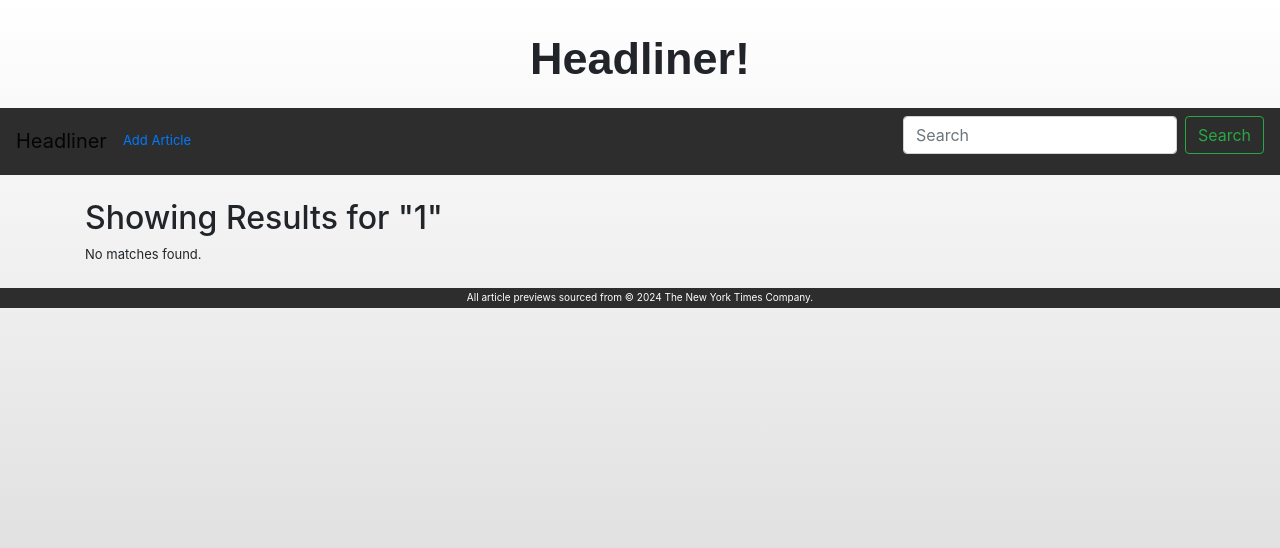
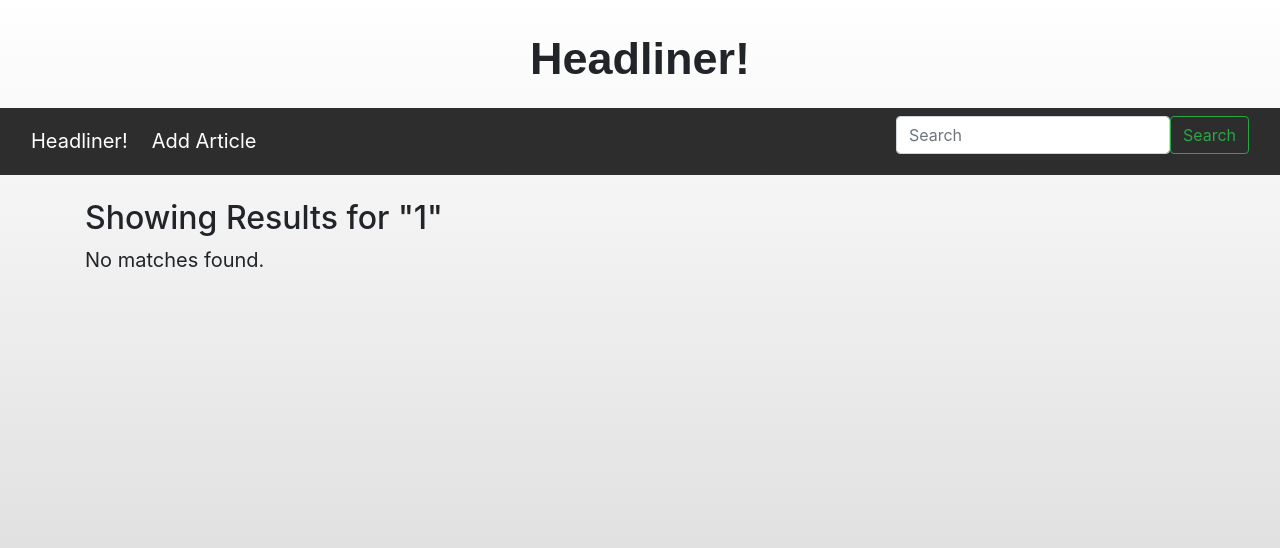
Before and after one commit to sam-braun/nyt-headliner, a Flask app: page /search_link/1 in a window 1280 px wide. Shown: the top 548 px of the page. Run offline with Flask 3, Linux system fonts and the light colour scheme; some libraries are stand-ins or nearby versions; some web fonts are replaced.

Commit message:
this is what I submitted

```diff
--- a/server.py
+++ b/server.py
@@ -41,13 +41,14 @@ def get_matches(query):
                 kw in elem['keywords'] for kw in keyword_matches)]
 
         all_matches = title_matches + abstract_matches + keyword_article_matches
+        all_articles = [elem for elem in all_matches]
         article_count = len(set([elem['title'] for elem in all_matches]))
 
         # print(f"Title matches: {title_matches}")
         # print(f"Abstract matches: {abstract_matches}")
         # print(f"Keyword matches: {keyword_article_matches}")
 
-    return title_matches, abstract_matches, keyword_article_matches, article_count
+    return title_matches, abstract_matches, all_articles, article_count
 
 
 def highlight_term(original_text, term):
--- a/static/main.css
+++ b/static/main.css
@@ -2,6 +2,7 @@
 
 body {
   font-size: 13px;
+
   background: linear-gradient(white, lightgrey) !important;
 }
 
@@ -18,14 +19,8 @@ body {
   align-items: center;
 }
 
-.footer {
-  background-color: rgb(45, 45, 45) !important;
-  height: 20px;
-  color: white;
-  font-size: 10px;
-  align-items: center;
-  padding-top: 2px;
-}
+
+
 
 .title {
   font-size: 45px;
--- /dev/null
+++ b/templates/featured_item.html
@@ -0,0 +1 @@
+<!-- Samuel Braun slb2250 -->
--- a/templates/layout.html
+++ b/templates/layout.html
@@ -24,45 +24,65 @@
     <link href="https://fonts.cdnfonts.com/css/chomsky" rel="stylesheet"> <!-- logo -->
 
     <title>Headliner</title>
+
+    <style>
+        .menu-item {
+            color: white !important;
+            font-size: 20px;
+        }
+    </style>
 </head>
 
 <body>
     <div class="title">Headliner!</div>
-    <nav class="navbar navbar-expand-lg navbar-light bg-light navbary">
-        <a class="navbar-brand" href="/">Headliner</a>
-        <a href="/add">Add Article</a>
-        <!-- ADD ABOUT, DATE AND TIME -->
-        <div class="ml-auto" id="navbarNav">
-            <form class="form-inline" action="/search" method="get" id="searchForm">
-                <input class="form-control mr-sm-2" type="search" placeholder="Search" name="query" id="searchInput">
-                <button class="btn btn-outline-success my-2 my-sm-0" type="submit">Search</button>
+    <nav class="navbar navbar-expand-lg navbar-light bg-light">
+        <div class="container-fluid">
+            <a class="menu-item navbar-brand" href="/">Headliner!</a>
+            <button class="navbar-toggler" type="button" data-bs-toggle="collapse" data-bs-target="#navbarNavAltMarkup" aria-controls="navbarNavAltMarkup" aria-expanded="false" aria-label="Toggle navigation">
+                <span class="navbar-toggler-icon"></span>
+            </button>
+            <div class="collapse navbar-collapse justify-content-between" id="navbarNavAltMarkup">
+                <div class="navbar-nav">
+                    <a class=" menu-item nav-link active" aria-current="page" href="/add">Add Article</a>
+                </div>
+                <form class="d-flex" action="/search" method="get" id="searchForm">
+                    <input class="form-control me-2" type="search" placeholder="Search" name="query" id="searchInput">
+                    <button class="btn button btn-outline-success" type="submit">Search</button>
                 </form>
+            </div>
+        </div>
+    </nav>
 
 
     <script>
         $(document).ready(function () {
             $('#searchForm').on('submit', function (e) {
                 var searchQuery = $('#searchInput').val().trim();
-
                 if (!searchQuery) {
                     e.preventDefault();
                     $('#searchInput').val('');
                     $('#searchInput').focus();
                 }
             });
+
+            // Function to update date and time
+            function updateDateTime() {
+                var now = new Date();
+                var dateTimeString = now.toLocaleDateString() + ' ' + now.toLocaleTimeString();
+                $('#currentDateTime').text(dateTimeString);
+            }
+
+            // Update date and time every second
+            setInterval(updateDateTime, 1000);
+            updateDateTime(); // Initial update
         });
     </script>
 
-        </div>
-    </nav>
 
     <div class="container mt-4">
         {% block content %}{% endblock %}
     </div>
 
-    <footer class="footer span text-center mt-4">
-        All article previews sourced from © 2024 The New York Times Company.
-    </footer>
 
 
 
--- a/templates/search_results.html
+++ b/templates/search_results.html
@@ -1,42 +1,47 @@
 {% extends "layout.html" %}
 
 {% block content %}
+
+<style>
+    .result-count {
+        font-size: 20px;
+    }
+
+    .search-item {
+        background-color: #b6dfff;
+        border-radius: 10px;
+        padding: 10px;
+        margin: 10px 0;
+    }
+
+    .search-title {
+        font-size: 20px;
+    }
+</style>
+
 <!-- Display search query and count results -->
 <h2>Showing Results for "{{ query }}"</h2>
 {% if no_matches_found %}
-<p>No matches found.</p>
+<p class="result-count">No matches found.</p>
 {% else %}
-<p>{{ total_matches }} total articles were found.</p>
+<p class="result-count">{{ total_matches }} total articles were found.</p>
 {% endif %}
 
-<!-- Title matches with rounded box -->
-{% for item in t_matches %}
-<li style="list-style-type: none;">
-    <div style="background-color: #f0f0f0; border-radius: 10px; padding: 10px; margin: 10px 0;">
-        <a href="/view/{{ item.id }}" class="search-result" data-search-term="{{ query | safe }}" style="font-size: larger;">{{ item.title }}</a>
-    </div>
-</li>
-{% endfor %}
-
-<!-- Abstract matches with title and abstract -->
-{% for item in a_matches %}
-<li style="list-style-type: none;">
-    <a href="/view/{{ item.id }}" class="search-result" data-search-term="{{ query | safe }}" style="font-size: larger;">{{ item.title }}</a>
-    <p><a href="/view/{{ item.id }}" class="search-result" data-search-term="{{ query | safe }}">{{ item.abstract }}</a></p>
-</li>
-{% endfor %}
 
 <!-- Keyword matches with title, abstract, and keywords -->
 {% for item in kw_matches %}
-<li style="list-style-type: none;">
-    <a href="/view/{{ item.id }}" class="search-result" data-search-term="{{ query | safe }}" style="font-size: larger;">{{ item.title }}</a>
-    <p><a href="/view/{{ item.id }}" class="search-result" data-search-term="{{ query | safe }}">{{ item.abstract }}</a></p>
+<div class="search-item">
+    <a href="/view/{{ item.id }}" class="search-title search-result" data-search-term="{{ query | safe }}">{{ item.title
+        }}</a>
+    <p><a href="/view/{{ item.id }}" class="search-result" data-search-term="{{ query | safe }}">{{ item.abstract }}</a>
+    </p>
     <p>Keywords:
-    {% for keyword in item.keywords %}
-        <a href="/search?query={{ keyword }}" class="search-result" data-search-term="{{ query | safe }}">{{ keyword }}</a>{% if not loop.last %}, {% endif %}
-    {% endfor %}
+        {% for keyword in item.keywords %}
+        <a href="/search?query={{ keyword }}" class="search-result" data-search-term="{{ query | safe }}">{{ keyword
+            }}</a>{% if not loop.last %}, {% endif %}
+        {% endfor %}
     </p>
-</li>
+</div>
 {% endfor %}
 
 <script>
```
Also changed, not shown: templates/homepage.html (+14 -2 lines). Lines whose indentation alone changed are shown as unchanged.
